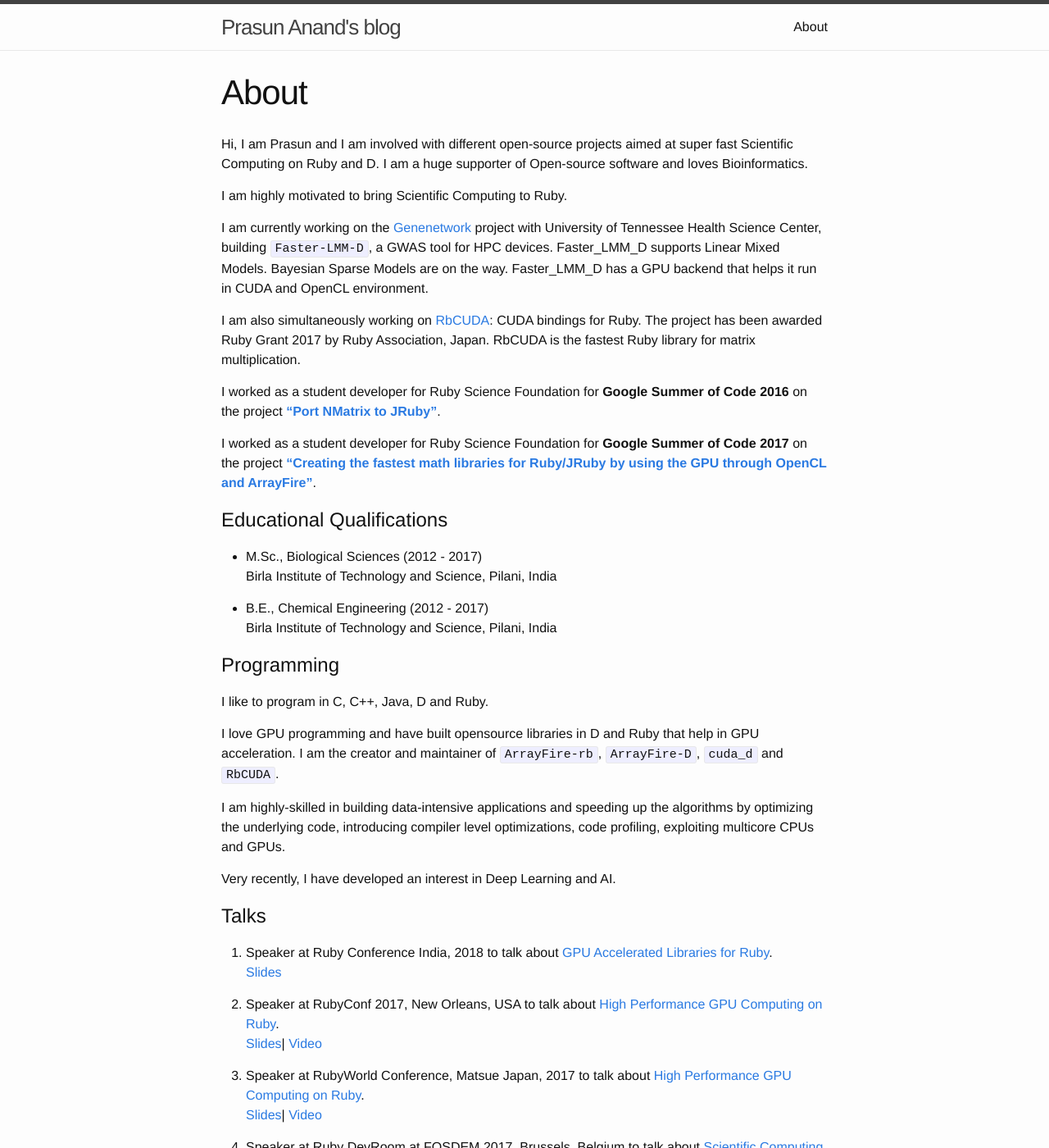
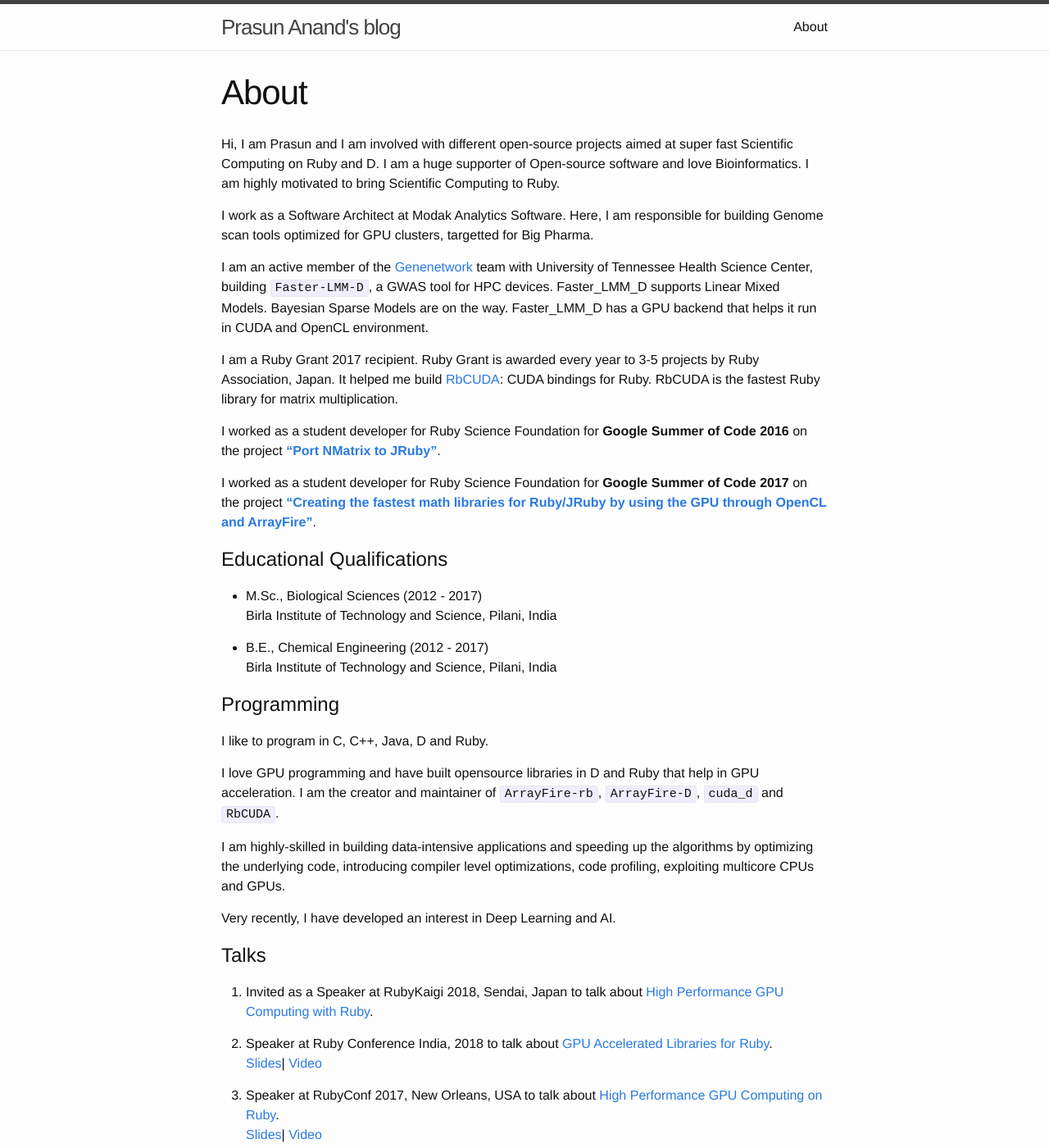
Before and after one commit to prasunanand/prasunanand.github.io, a Jekyll site: the page built from about.md, in a window 1280 px wide and 1400 px high. Shown: the whole window at 82% size. Built offline with Jekyll 4.4.1, drawn with Linux system fonts in a browser that asks for light colours; some of the changed text lies outside the part shown.

Commit message:
update about

```diff
--- a/about.md
+++ b/about.md
@@ -5,18 +5,16 @@
 ---
 
 Hi, I am Prasun and I am involved with different open-source projects aimed at super fast Scientific Computing on Ruby and D. I am a
-huge supporter of Open-source software and loves Bioinformatics.
+huge supporter of Open-source software and love Bioinformatics. I am highly motivated to bring Scientific Computing to Ruby.
 
-I am highly motivated to bring Scientific Computing to Ruby.
+I work as a Software Architect at Modak Analytics Software. Here, I am responsible for building Genome scan tools optimized for GPU clusters, targetted for
+Big Pharma.
 
-I am currently working on the [Genenetwork](https://github.com/GENENETWORK) project with University of Tennessee Health Science Center, building
+I am an active member of the [Genenetwork](https://github.com/GENENETWORK) team with University of Tennessee Health Science Center, building
 `Faster-LMM-D`, a GWAS tool for HPC devices. Faster_LMM_D supports Linear Mixed Models. Bayesian Sparse Models are on the way. Faster_LMM_D has
 a GPU backend that helps it run in CUDA and OpenCL environment.
 
-I am also simultaneously working on [RbCUDA](https://github.com/prasunanand/rbcuda): CUDA bindings
-for Ruby. The project has been awarded Ruby Grant 2017 by Ruby Association, Japan. RbCUDA is the fastest Ruby library
-for matrix multiplication.
-
+I am a Ruby Grant 2017 recipient. Ruby Grant is awarded every year to 3-5 projects by Ruby Association, Japan. It helped me build [RbCUDA](https://github.com/prasunanand/rbcuda): CUDA bindings for Ruby. RbCUDA is the fastest Ruby library for matrix multiplication.
 
 I worked as a student developer for Ruby Science Foundation for
 **Google Summer of Code 2016** on the project **["Port NMatrix to JRuby"](https://summerofcode.withgoogle.com/archive/2016/projects/4640058522992640/)**.
@@ -45,22 +43,23 @@
 
 Very recently, I have developed an interest in Deep Learning and AI.
 
-
 # Talks
 
-1. Speaker at Ruby Conference India, 2018 to talk about [GPU Accelerated Libraries for Ruby](http://rubyconfindia.org/program/#prasun). <br>
-[Slides](https://www.slideshare.net/PrasunAnand2/rubyconfindia2018-gpu-accelerated-libraries-for-ruby)
+1. Invited as a Speaker at RubyKaigi 2018, Sendai, Japan to talk about [High Performance GPU Computing with Ruby](http://rubykaigi.org/2018/presentations/prasun_anand.html#jun02).
 
-2. Speaker at RubyConf 2017, New Orleans, USA to talk about [High Performance GPU Computing on Ruby](http://rubyconf.org/program#session-234). <br>
+2. Speaker at Ruby Conference India, 2018 to talk about [GPU Accelerated Libraries for Ruby](http://rubyconfindia.org/program/#prasun). <br>
+[Slides](https://www.slideshare.net/PrasunAnand2/rubyconfindia2018-gpu-accelerated-libraries-for-ruby)| [Video](https://www.youtube.com/watch?v=Um8DhAk7DOo)
+
+3. Speaker at RubyConf 2017, New Orleans, USA to talk about [High Performance GPU Computing on Ruby](http://rubyconf.org/program#session-234). <br>
 [Slides](https://www.slideshare.net/PrasunAnand2/high-performance-gpu-computing-with-ruby-rubyconf-2017)| [Video](http://confreaks.tv/videos/rubyconf2017-high-performance-gpu-computing-with-ruby)
 
-3. Speaker at RubyWorld Conference, Matsue Japan, 2017 to talk about [High Performance GPU Computing on Ruby](http://2017.rubyworld-conf.org/en/program/). <br>
+4. Speaker at RubyWorld Conference, Matsue Japan, 2017 to talk about [High Performance GPU Computing on Ruby](http://2017.rubyworld-conf.org/en/program/). <br>
 [Slides](https://www.slideshare.net/PrasunAnand2/high-performance-gpu-computing-with-ruby)| [Video](https://youtu.be/_NeFdIhzz1o?t=9159)
 
-4. Speaker at Ruby DevRoom at FOSDEM 2017, Brussels, Belgium to talk about [Scientific Computing on JRuby](https://fosdem.org/2017/schedule/event/ruby_scientific_computing_on_jruby/).<br>
+5. Speaker at Ruby DevRoom at FOSDEM 2017, Brussels, Belgium to talk about [Scientific Computing on JRuby](https://fosdem.org/2017/schedule/event/ruby_scientific_computing_on_jruby/).<br>
 [Slides](https://www.slideshare.net/PrasunAnand2/fosdem2017-scientific-computing-on-jruby)| [Video](https://video.fosdem.org/2017/K.4.201/ruby_scientific_computing_on_jruby.mp4)
 
-5. Speaker at Ruby Conference India, 2017 to talk about [Scientific Computing on JRuby](http://rubyconfindia.org/program/#prasun-anand). <br>
+6. Speaker at Ruby Conference India, 2017 to talk about [Scientific Computing on JRuby](http://rubyconfindia.org/program/#prasun-anand). <br>
 [Slides](https://www.slideshare.net/PrasunAnand2/scientific-computing-on-jruby)| [Video](https://www.youtube.com/watch?v=mZEZ13nr-LQ)
 
 
@@ -84,6 +83,10 @@
 2. [Google Summer of Code 2017](https://summerofcode.withgoogle.com/archive/2017/projects/5200694831218688/)
 3. [Google Summer of Code 2016](https://summerofcode.withgoogle.com/archive/2016/projects/4640058522992640/)
 
+# Mentoring
+
+1. [Google Summer of Code 2018](https://summerofcode.withgoogle.com/organizations/6467792971235328/): Mentoring two students on the development of "Ruby port of Matplotlib", with Ruby Science Foundation.
+
 # Projects
 
 1. [RbCUDA](https://github.com/prasunanand/rbcuda)
```
